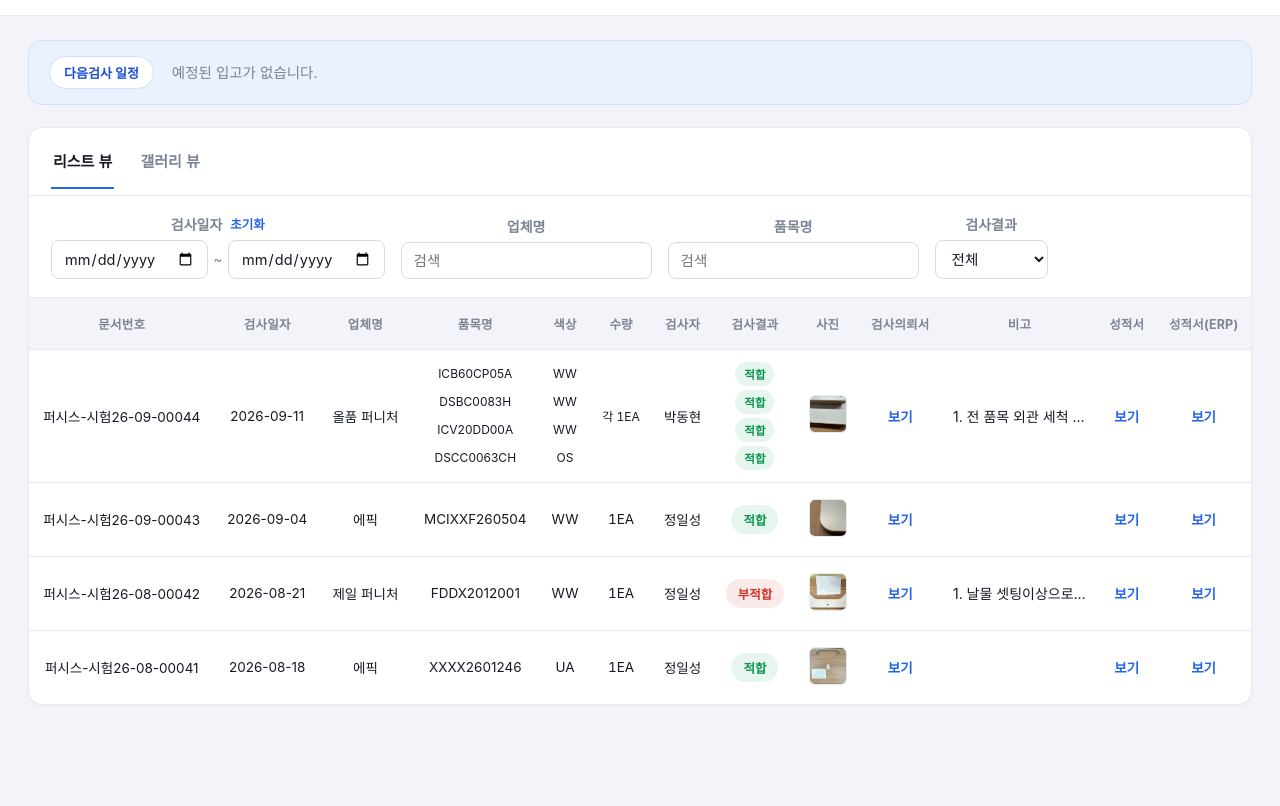
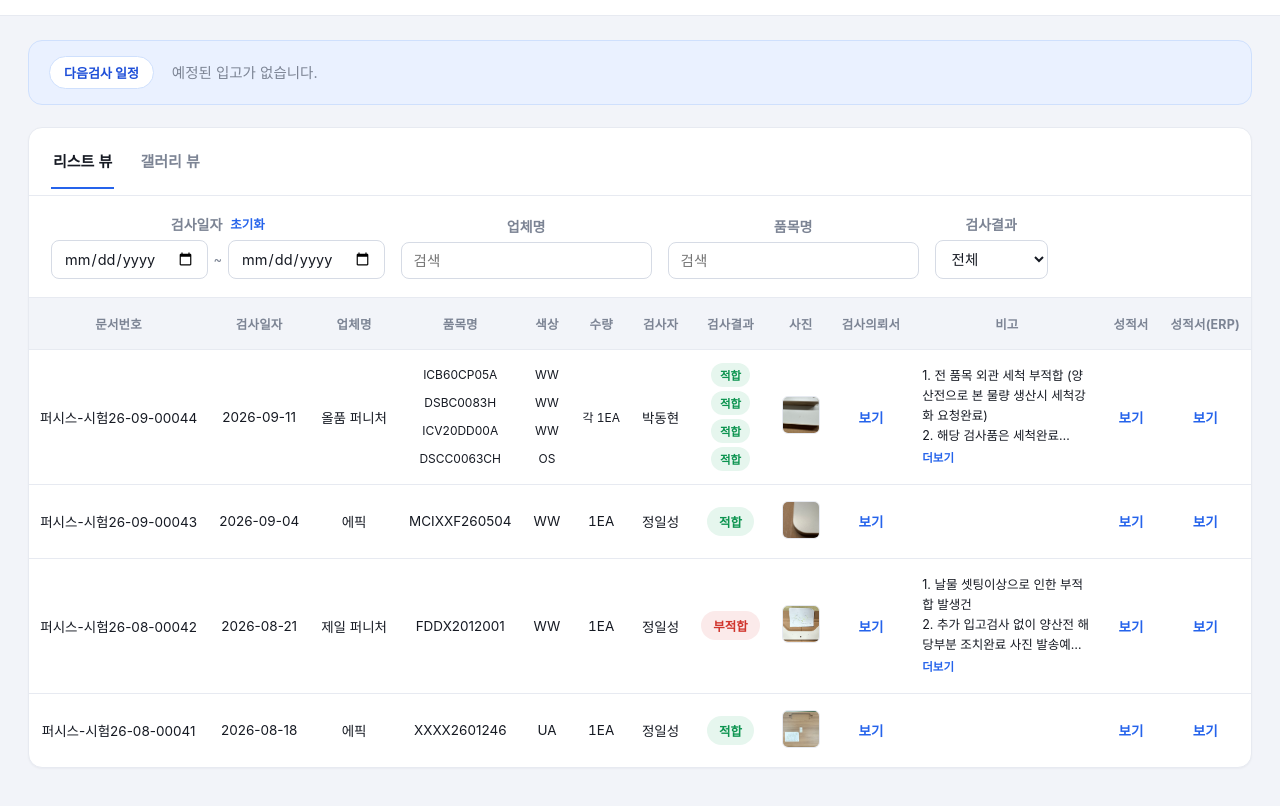
Before and after one commit to ilseongjeong2-ux/inspection-report-webapp, a website: page docs/index.html in a window 1280 px wide. Shown: the part 90-896 px from the top of the page. Before the commit the page ends 861 px from the top, so only its background shows below. Drawn offline with Linux system fonts and the light colour scheme.

Commit message:
데이터 갱신 2026-09-16 09:20

```diff
--- a/docs/index.html
+++ b/docs/index.html
@@ -124,6 +124,16 @@
   th { background: var(--bg); color: var(--text-muted); font-weight: 700; font-size: 12.5px; letter-spacing: 0.2px; }
   td.num { font-variant-numeric: tabular-nums; }
   td.wrap { max-width: 150px; overflow: hidden; text-overflow: ellipsis; white-space: nowrap; text-align: left; font-size: 14px; }
+  /* 비고는 줄바꿈을 살려 전체를 보여 준다. 너무 길면 4줄까지만 보이고 '더보기'로 펼친다 */
+  td.remarks { max-width: 300px; text-align: left; font-size: 12.5px; line-height: 1.6; white-space: normal; }
+  td.remarks .remark-text { white-space: pre-line; display: -webkit-box; -webkit-line-clamp: 4; -webkit-box-orient: vertical; overflow: hidden; }
+  td.remarks.open .remark-text { -webkit-line-clamp: unset; }
+  td.remarks .remark-more { display: none; }
+  td.remarks.has-more .remark-more {
+    display: inline-block; background: none; border: none; padding: 0; margin-top: 3px;
+    cursor: pointer; font-family: inherit; font-size: 11.5px; font-weight: 600; color: var(--primary);
+  }
+  td.remarks.has-more .remark-more:hover { text-decoration: underline; }
   tbody tr:last-child td { border-bottom: none; }
   tbody tr:hover { background: var(--bg); }
   .thumb { width: 38px; height: 38px; object-fit: cover; border-radius: 6px; cursor: pointer; border: 1px solid var(--border); }
@@ -903,7 +913,10 @@
         <td class="stacked${compact}">${stackResults(items)}</td>
         <td class="center">${thumb}</td>
         <td class="center">${reqLink}</td>
-        <td class="wrap" title="${escAttr(remarkLines.join('\n'))}">${escHtml(remarkLines.join(' / '))}</td>
+        <td class="remarks">
+          <div class="remark-text">${escHtml(remarkLines.join('\n'))}</div>
+          <button type="button" class="remark-more" onclick="toggleRemark(this)">더보기</button>
+        </td>
         <td class="center"><a class="req-link" href="report.html?id=${r.id}" target="_blank" rel="noopener">보기</a></td>
         <td class="center">${reportLink}</td>
         <td class="center">
@@ -916,6 +929,22 @@
       `;
       body.appendChild(tr);
     });
+    markOverflowingRemarks();
+  }
+
+  // 실제로 글이 잘린 칸에만 '더보기'를 띄운다.
+  function markOverflowingRemarks() {
+    document.querySelectorAll('#listBody td.remarks').forEach(cell => {
+      const text = cell.querySelector('.remark-text');
+      if (!text) return;
+      cell.classList.toggle('has-more', text.scrollHeight > text.clientHeight + 2);
+    });
+  }
+
+  function toggleRemark(button) {
+    const cell = button.closest('td');
+    cell.classList.toggle('open');
+    button.textContent = cell.classList.contains('open') ? '접기' : '더보기';
   }
 
   function renderGallery() {
```
Also changed, not shown: public/index.html (+30 -1 lines).
